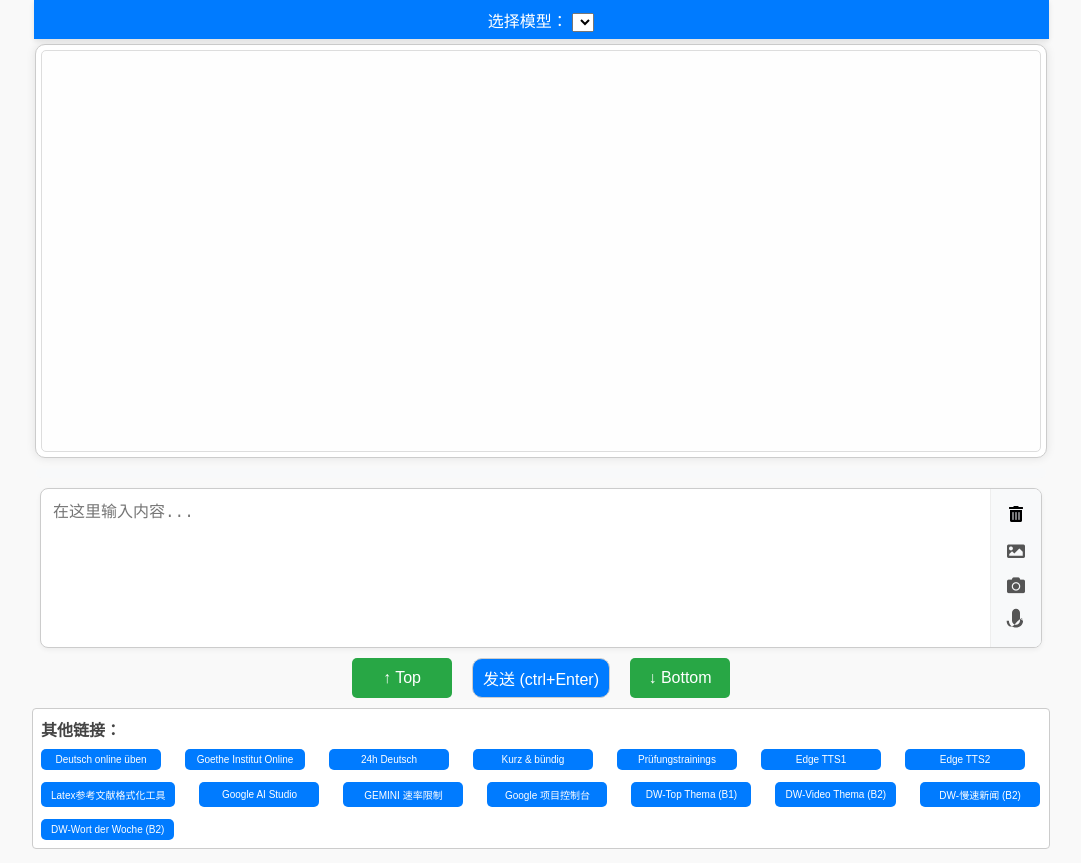
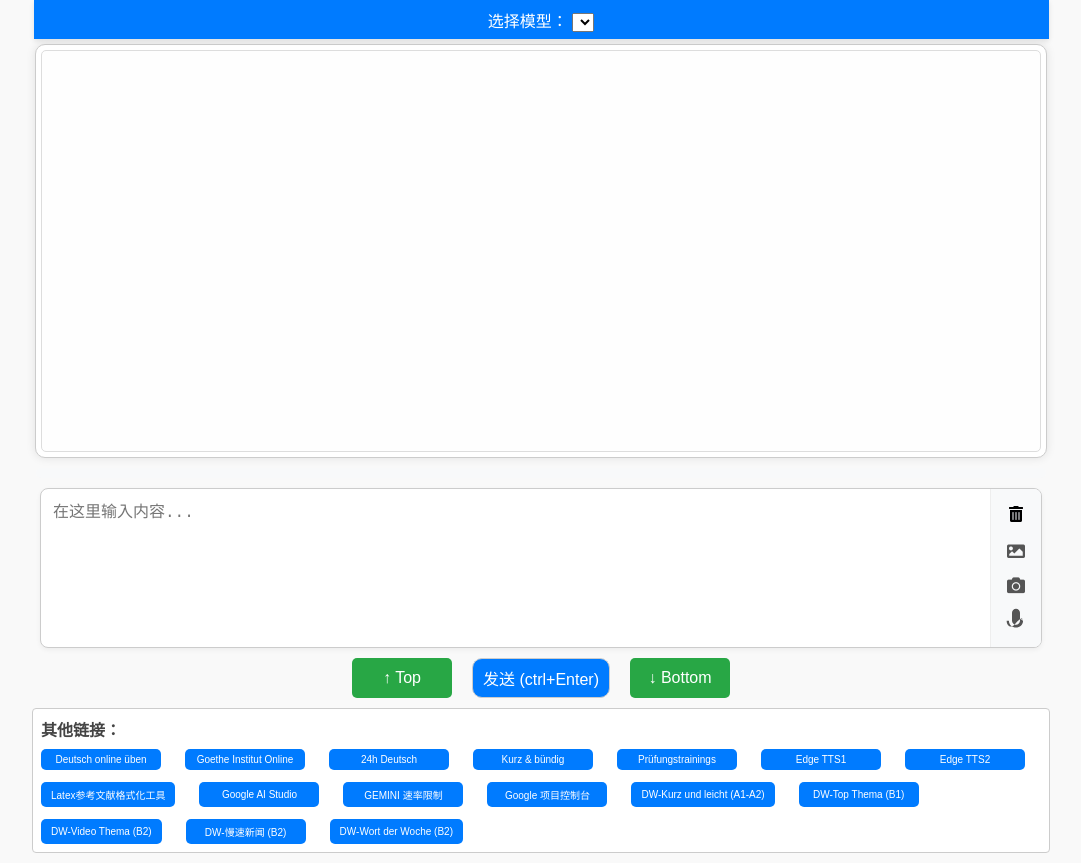
Before and after one commit to lj32782961/express-de-assistant, a website: page index.html in a window 1280 px wide. Shown: the whole page, without its empty margins (99-1180 px from the left). Drawn offline with nearby package versions, Linux system fonts and the light colour scheme.

Commit message:
添加DW的听力材料

```diff
--- a/index.html
+++ b/index.html
@@ -92,7 +92,7 @@
         <a href="https://console.cloud.google.com/apis/dashboard?hl=zh-cn&project=gemini-api2-462020" target="_blank">Google 项目控制台</a>
 
 
-
+        <a href="https://learngerman.dw.com/de/kurz-und-leicht/s-69137519" target="_blank">DW-Kurz und leicht (A1-A2)</a>
         <a href="https://learngerman.dw.com/de/top-thema/s-55861562" target="_blank">DW-Top Thema (B1)</a>
         <a href="https://learngerman.dw.com/de/video-thema/s-55861568" target="_blank">DW-Video Thema (B2)</a>
         <a href="https://learngerman.dw.com/de/langsam-gesprochene-nachrichten/s-60040332" target="_blank">DW-慢速新闻 (B2)</a>
```
